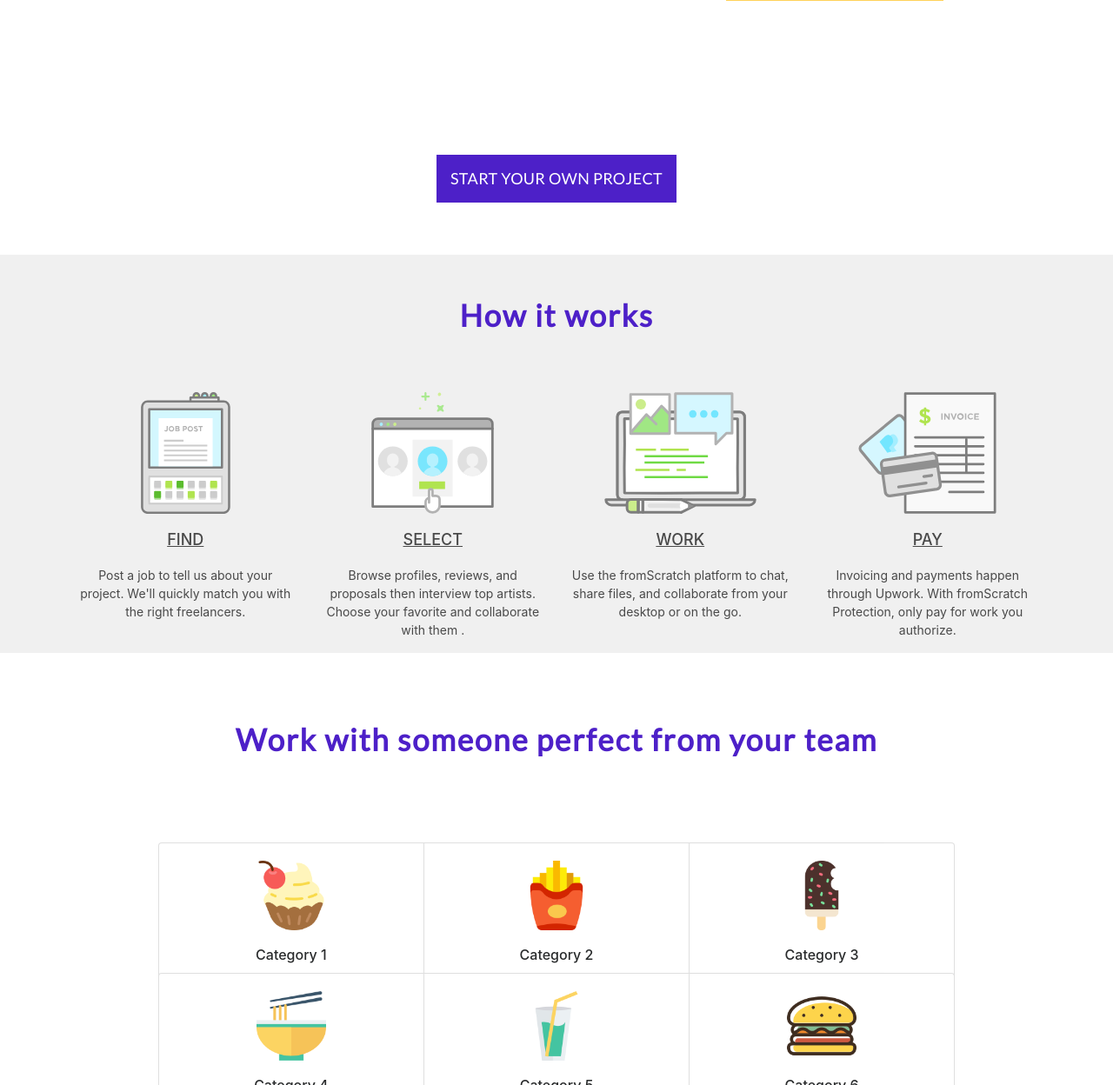
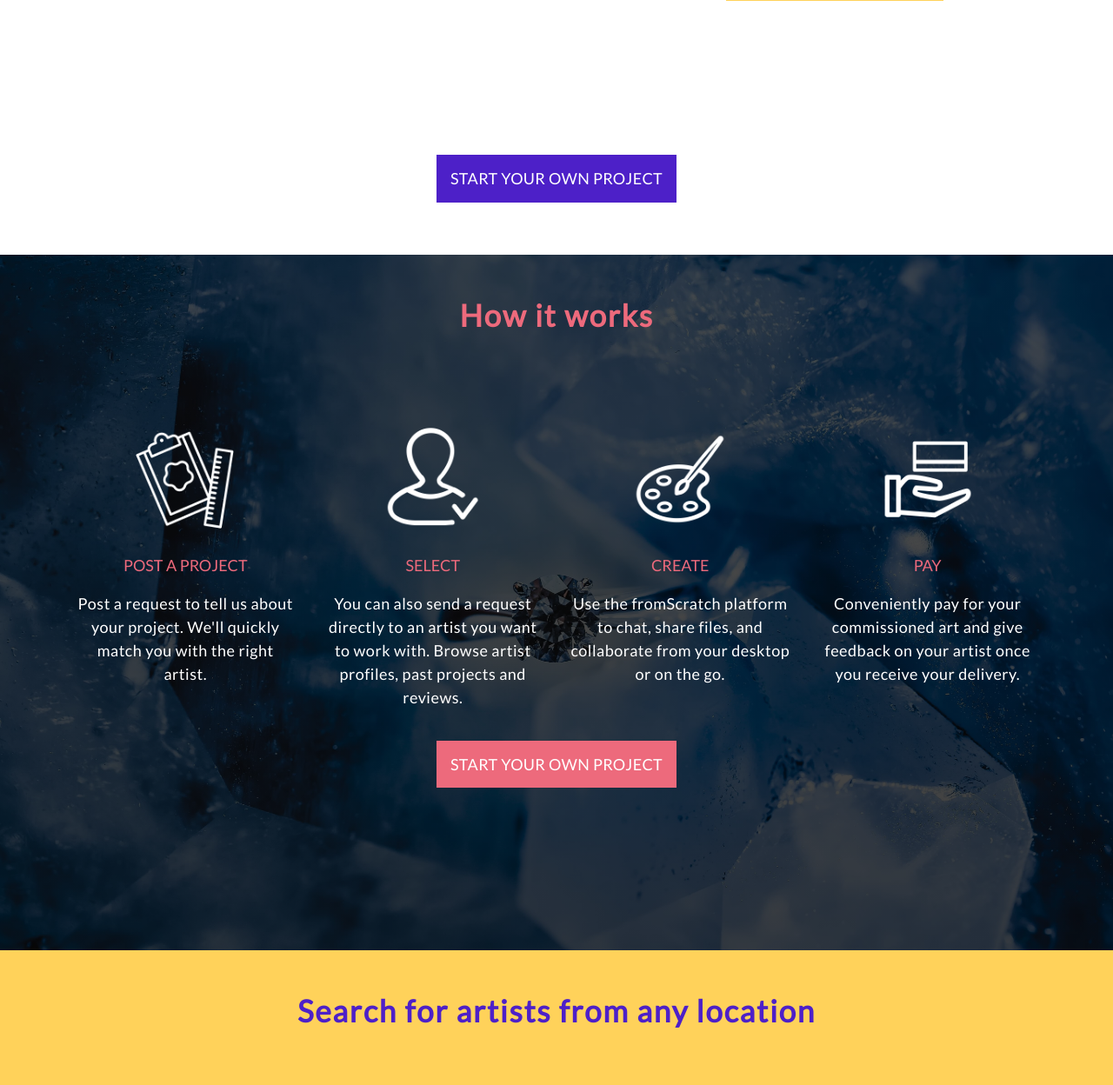
Before and after one commit to Rufuschen/fromscratch-, a PHP site: page /main.html in a window 1280 px wide. Shown: the part 2799-4047 px from the top of the page at 87% size. Run offline with PHP 8.4, Linux system fonts and the light colour scheme.

Commit message:
update home page

```diff
--- a/css/styles4.css
+++ b/css/styles4.css
@@ -3,8 +3,11 @@
   top: 0;
 }
 
+a, p, h1, h2, h3, h4, h5, h6, nav {
+  font-family: 'Lato', sans-serif;
+}
+
 h1 {
-  font-family: 'Lato', sans-serif;
   font-weight: 300;
   font-size: 50px;
   padding-top: 200px;
@@ -12,7 +15,6 @@ h1 {
 
 h2 {
   color: #4D20C8;
-  font-family: 'Lato', sans-serif;
   margin-top: 50px;
   margin-bottom: 70px;
   font-size: 35px;
@@ -36,8 +38,8 @@ p {
 /** NAV **/
 
 nav {
+  padding-top: 3px;
   height: 60px;
-  font-family: "Lato";
   border-bottom: 0.25px solid #e0e0e0;
   cursor: pointer;
   font-weight: 400;
@@ -52,7 +54,7 @@ nav li {
   display: inline-block;
   padding-right: 40px;
   color: #7d7d7d;
-  font-size: 14px;
+  font-size: 12px;
 }
 
 nav .browse-sub-menu {
@@ -146,7 +148,7 @@ li .find-artists {
   line-height: 30px;
   cursor: pointer;
   padding: 5px 40px 5px 30px;
-  font-size: 16px;
+  font-size: 12px;
   text-decoration: none;
 }
 
@@ -169,14 +171,14 @@ li .become-artist:hover {
   background: white;
   padding: 10px;
   transition: 0.2s ease-in-out;
-  font-size: 16px;
+  font-size: 14px;
 }
 
 
 /** MAIN CONTENT **/
 
 #main-content {
-  background: linear-gradient(rgba(77,32,200,.5),rgba(77,32,200,.5)), url(../img/artwork-bg.png);
+  background: url(../img/artwork-bg.png);
   background-size: cover;
   background-position: 0 0;
   background-attachment: fixed;
@@ -552,10 +554,15 @@ li .become-artist:hover {
 }
 
 #how-it-works {
-  background: #F0F0F0;
+  background: linear-gradient(rgba(0,0,0,0.7),rgba(0,0,0,0.75)), url("../img/handmade.jpg");
+  background-attachment: fixed;
+  background-position: center;
+  background-size: cover;
+  height: 100vh;
 }
 
 #how-it-works h2 {
+  color: #ED6A7C;
   margin-top: 50px;
   margin-bottom: 70px;
   font-size: 35px;
@@ -564,15 +571,20 @@ li .become-artist:hover {
 }
 
 #how-it-works h3 {
-  color: rgb(73,73,73);
+  color: #ED6A7C;
   font-size: 18px;
   font-weight: 18px;
   margin-bottom: 20px;
 }
 
 #how-it-works p {
-  color: rgb(73,73,73);
-  font-size: 14px;
+  color: #fff;
+  font-size: 18px;
+  letter-spacing: 0.5px;
+}
+
+#how-it-works u {
+  text-decoration: none;
 }
 
 #how-it-works .works-pictures {
@@ -581,6 +593,52 @@ li .become-artist:hover {
 
 #how-it-works img {
   margin-bottom: 20px;
+  margin-top: 30px;
+}
+
+#how-it-works .btn {
+  background: #ED6A7C;
+  border-radius: 0px;
+  font-size: 18px;
+  font-weight: 500;
+  margin-top: 20px;
+  padding: 15px;
+  font-family: 'Lato', sans-serif;
+  letter-spacing: 0.3px;
+  text-transform: uppercase;
+  transition: 0.2s ease-in-out;
+}
+
+#how-it-works a {
+  color: #fff;
+}
+
+#how-it-works a:hover {
+  color: #ED6A7C;
+}
+
+#how-it-works .btn:hover {
+  background: transparent;
+  border: 4px solid #ED6A7C;
+  color: #ED6A7C;
+}
+
+/** map **/
+
+#map {
+  background: #FFD25A;
+}
+
+#map .container {
+  display: flex;
+  flex-direction: column;
+  align-items: center;
+  justify-content: center;
+  padding-bottom: 100px;
+}
+
+#map h2 {
+  text-align: center;
 }
 
 /** categories **/
@@ -616,5 +674,27 @@ li .become-artist:hover {
 
 #next-section {
   min-height: 600px;
-  border-top: 1px solid black
+  border-top: 1px solid black;
 }
+
+#footer {
+  background: #4D20C8;
+  display: flex;
+  align-items: center;
+  justify-content: center;
+}
+
+.copyright {
+  justify-content: center;
+  text-align: center;
+}
+
+/*#footer .container {
+  display: flex;
+  align-items: center;
+  justify-content: center;
+}*/
+
+/*#footer .container .copyright p {
+  text-align: center;
+}*/
--- a/main.html
+++ b/main.html
@@ -87,14 +87,14 @@ maxlength="50">
             <div class="container intro-container">
                 <div class="row intro-categories center-xs center-sm center-md center-lg">
                     <div class="col-xs-12 col-sm-12 col-md-12 col-lg-12">
-                        <h2>We Create Real Art</h2>
+                        <h2>We Make Real Art</h2>
                     </div>
                     <div class="row categories-images">
                         <div id="image-fashion" class="image-1 col-xs-12 col-sm-12 col-md-6 col-lg-6">
                             <h3 class="category-header">Fashion</h3>
                             <div class="inner-fashion">
                                 <div class="inner-cta">
-                                    <a href="">Create Your Own</a>
+                                    <a href="signup.html">Create Your Own</a>
                                 </div>
                             </div>
                         </div>
@@ -102,7 +102,7 @@ maxlength="50">
                             <h3 class="category-header">Fine Art</h3>
                             <div class="inner-art">
                                 <div class="inner-cta">
-                                    <a href="">Create Your Own</a>
+                                    <a href="signup.html">Create Your Own</a>
                                 </div>
                             </div>
                         </div>
@@ -151,34 +151,45 @@ maxlength="50">
                         <h2>How it works</h2>
                     </div>
                     <div class="col-xs-12 col-sm-6 col-md-6 col-lg-3">
-                        <img src="img/find.svg" class="works-pictures">
-                        <h3><u>FIND</u></h3>
-                        <p>Post a job to tell us about your project. We'll quickly match you with the right freelancers.
+                        <img src="img/project.png" class="works-pictures">
+                        <h3><u>POST A PROJECT</u></h3>
+                        <p>Post a request to tell us about your project. We'll quickly match you with the right artist.
                         </p>
                     </div>
                     <div class="col-xs-12 col-sm-6 col-md-6 col-lg-3">
-                        <img src="img/hire.svg" class="works-pictures">
+                        <img src="img/select.png" class="works-pictures">
                         <h3><u>SELECT</u></h3>
-                        <p>Browse profiles, reviews, and proposals then interview top artists. Choose your favorite and collaborate with them .
+                        <p>You can also send a request directly to an artist you want to work with. Browse artist profiles, past projects and reviews.
                         </p>
                     </div>
                     <div class="col-xs-12 col-sm-6 col-md-6 col-lg-3">
-                        <img src="img/work.svg" class="works-pictures">
-                        <h3><u>WORK</u></h3>
+                        <img src="img/create.png" class="works-pictures">
+                        <h3><u>CREATE</u></h3>
                         <p>Use the fromScratch platform to chat, share files, and collaborate from your desktop or on the go.
                         </p>
                     </div>
                     <div class="col-xs-12 col-sm-6 col-md-6 col-lg-3">
-                        <img src="img/pay.svg" class="works-pictures">
+                        <img src="img/pay.png" class="works-pictures">
                         <h3><u>PAY</u></h3>
-                        <p>Invoicing and payments happen through Upwork. With fromScratch Protection, only pay for work you authorize.
+                        <p>Conveniently pay for your commissioned art and give feedback on your artist once you receive your delivery.
                         </p>
                     </div>
+                    <div class="row cta">
+                        <div class="btn"><a href="signup.html">Start Your Own Project</a>
+                        </div>
+                </div>
                 </div>
             </div>
         </section>
 
-        <section id="categories">
+        <section id="map">
+            <div class="container">
+                <h2>Search for artists from any location</h2>
+                    <iframe src="https://www.google.com/maps/embed?pb=!1m14!1m12!1m3!1d178512.5934623267!2d-73.90964180536172!3d40.61770313691628!2m3!1f0!2f0!3f0!3m2!1i1024!2i768!4f13.1!5e0!3m2!1sen!2sus!4v1507997596253" width="600" height="450" frameborder="0" style="border:0" allowfullscreen></iframe>
+            </div>
+        </section>
+
+        <!--<section id="categories">
             <div class="container">
                 <div class="row center-xs center-sm center-md center-lg">
                     <div class="col-xs-12 col-sm-12 col-md-12 col-lg-12 category-heading">
@@ -209,9 +220,9 @@ maxlength="50">
                             </div>
                         </div>
                     </div>
-                </div>
+                </div>-->
                 <!-- Card row 2 -->
-                <div class="row center-xs center-sm center-md center-lg">
+                <!--<div class="row center-xs center-sm center-md center-lg">
                     <div class="col-xs-12 col-sm-3 col-md-3 col-lg-10">
                         <div class="card-group">
                             <div class="card">
@@ -244,12 +255,13 @@ maxlength="50">
                     </div>
                 </div>
             </div>
-        </section>
-
-        <section id="next-section">
-
-
-        </section>
-
+        </section>-->
     </body>
+    <footer style="background: #4D20C8;height: 60px;">
+        <div class="container">
+            <div class="row copyright">
+                <p style="color: #fff; text-align:center; padding-top: 10px;">Copyright © 2017 fromScratch, Inc. All Rights Reserved.</p>
+            </div>
+        </div>
+    </footer>
 </html>
```
Also changed, not shown: img/create.png (added), img/handmade.jpg (added), img/pay.png (added), img/project.png (added), img/select.png (added), 1 other file.
